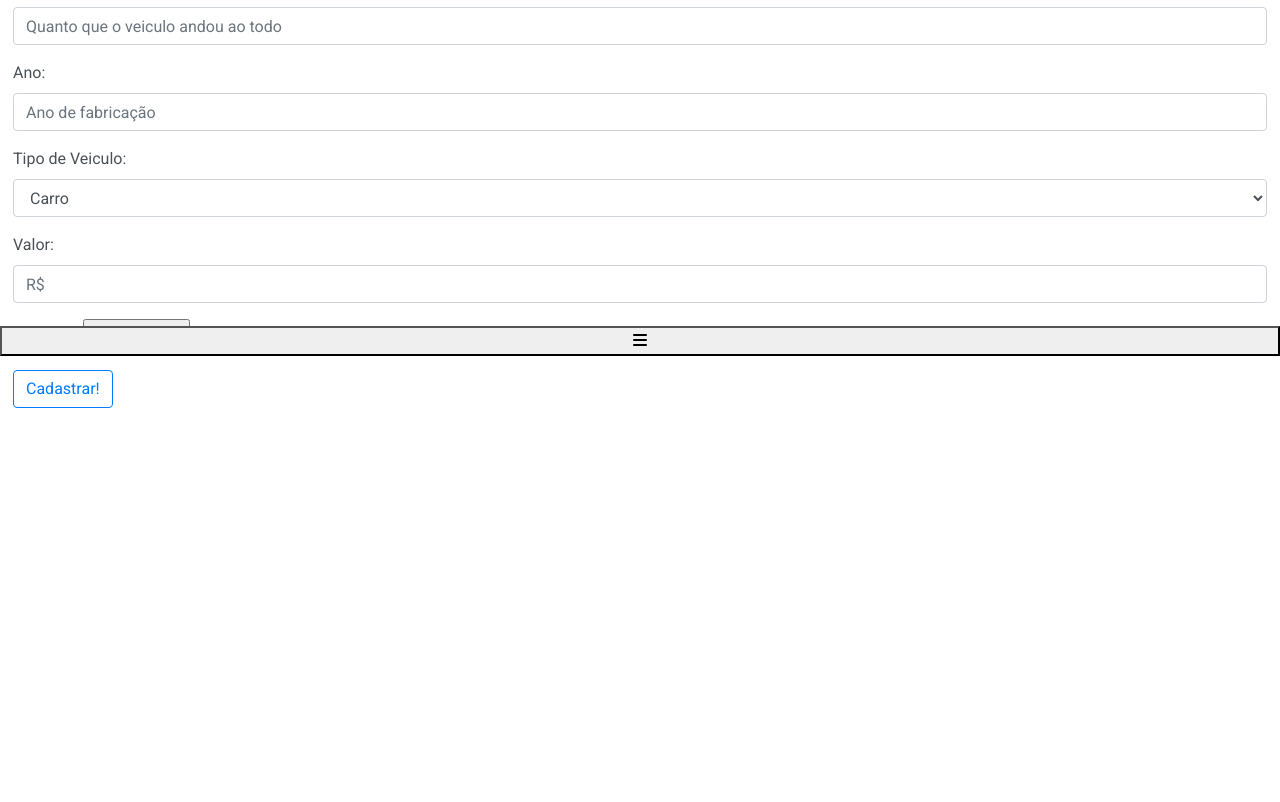
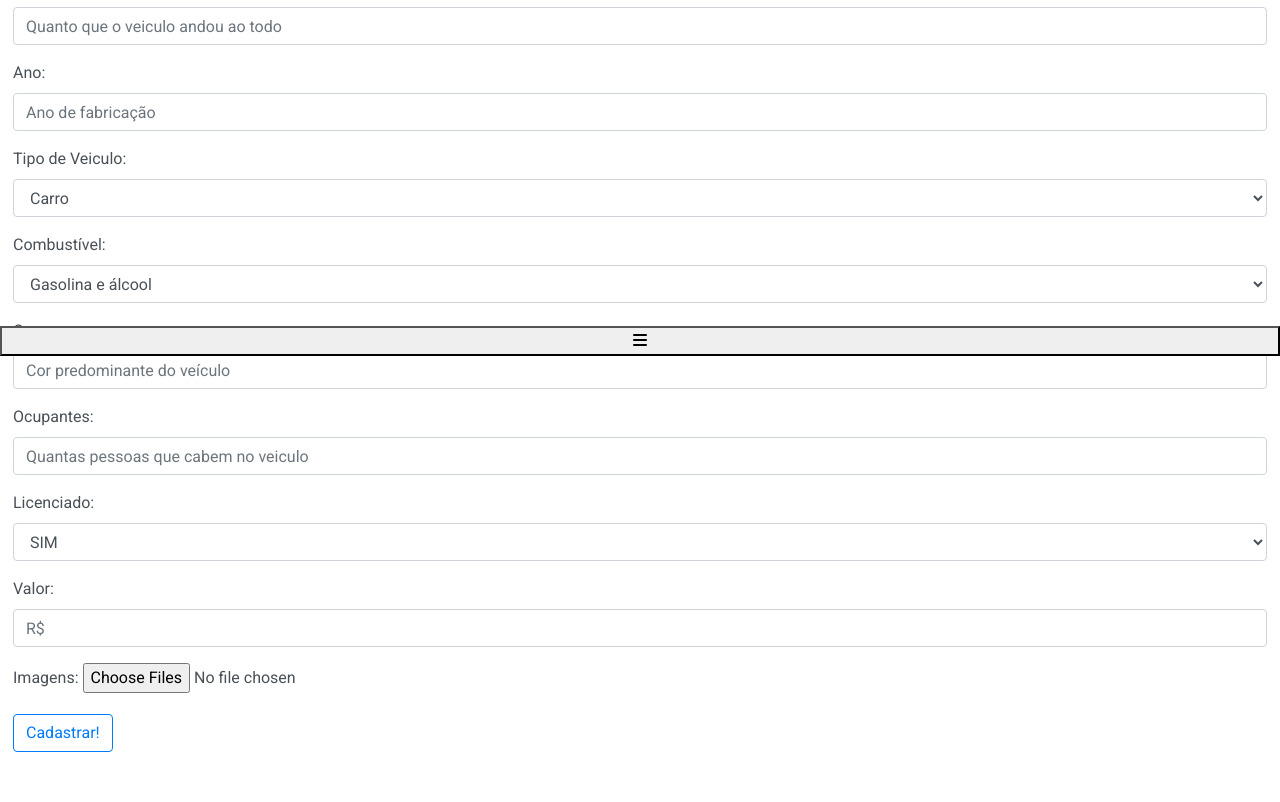
Before and after one commit to Lemon42/CLA-website, a PHP site: page /internal-system/cadastro-veiculos.php in a window 1280 px wide. Shown: the part 444-1246 px from the top of the page. Before the commit the page ends 852 px from the top, so only its background shows below. Run offline with PHP 8.4, Linux system fonts and the light colour scheme; the visitor is signed in with stand-in values (Sample User, id 1); some libraries are stand-ins or nearby versions.

Commit message:
Adicionando mais informações aos carros

```diff
--- a/src/internal-system/cadastro-veiculos.php
+++ b/src/internal-system/cadastro-veiculos.php
@@ -59,6 +59,30 @@ require('../server-functions/autentica-login.php');
                     <option>Moto</option>
                 </select>
             </div>
+			<div class="form-group">
+                <label>Combustível:</label>
+                <select name="combustivel" class="campo-formulario form-control" type="text" id="combustivel">
+                    <option>Gasolina e álcool</option>
+                    <option>Gasolina</option>
+                    <option>Álcool</option>
+					<option>Elétrico</option>
+                </select>
+            </div>
+			<div class="form-group">
+                <label>Cor:</label>
+                <input name="cor" placeholder="Cor predominante do veículo" class="campo-formulario form-control" type="text" id="cor" autocomplete="off" />
+            </div>
+			<div class="form-group">
+                <label>Ocupantes:</label>
+                <input name="ocupantes" min="0" max="50" type="number" placeholder="Quantas pessoas que cabem no veiculo" class="campo-formulario form-control" id="ocupantes" autocomplete="off" />
+            </div>
+			<div class="form-group">
+                <label>Licenciado:</label>
+                <select name="licenciado" class="campo-formulario form-control" type="text" id="licenciado">
+                    <option>SIM</option>
+                    <option>NÃO</option>
+                </select>
+            </div>
             <div class="form-group">
                 <label for="label">Valor:</label>
                 <input name="valor" placeholder="R$" class="campo-formulario form-control dinheiro" type="text" id="valor" autocomplete="off" />
--- a/src/server-functions/exclusao-exec.php
+++ b/src/server-functions/exclusao-exec.php
@@ -23,6 +23,12 @@ $query = "
 ";
 mysql_query($query,$con);
 
+// Deletando Informações Extras
+$query = "
+    DELETE FROM `veiculos-info` WHERE  id = '$id'
+";
+mysql_query($query,$con);
+
 // Redirecionando para a pagina de exclusão
 header('Location: ../internal-system/exclusao-veiculos.php');
 exit();
```
Also changed, not shown: src/car-details.php (+12 -8 lines), src/server-functions/cadastro-exec.php (+17 -2 lines).
